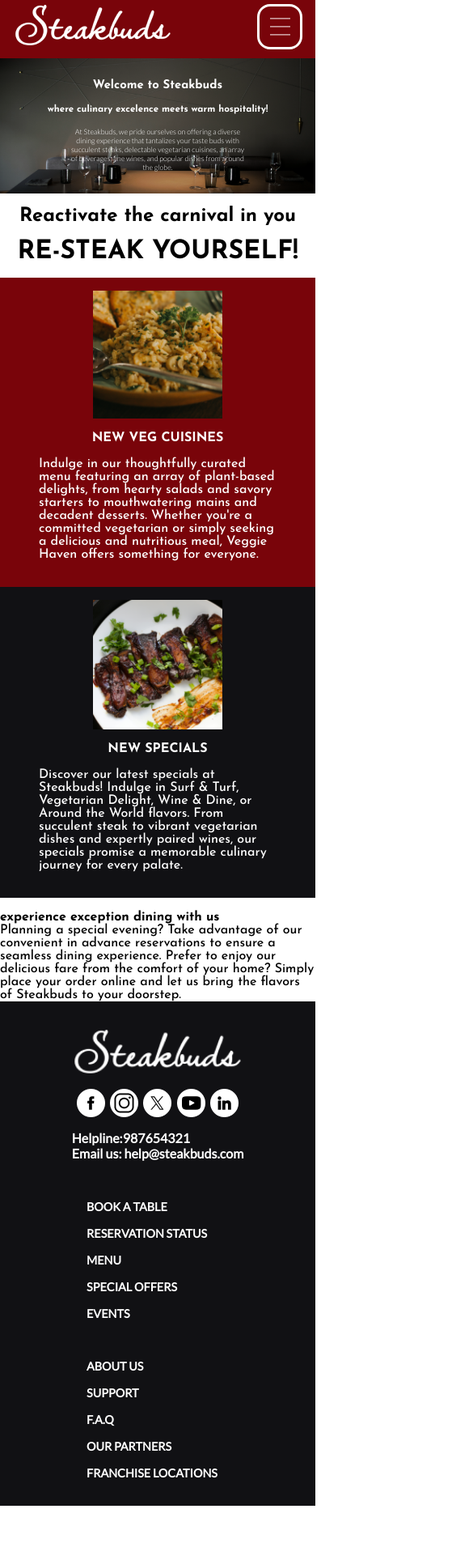
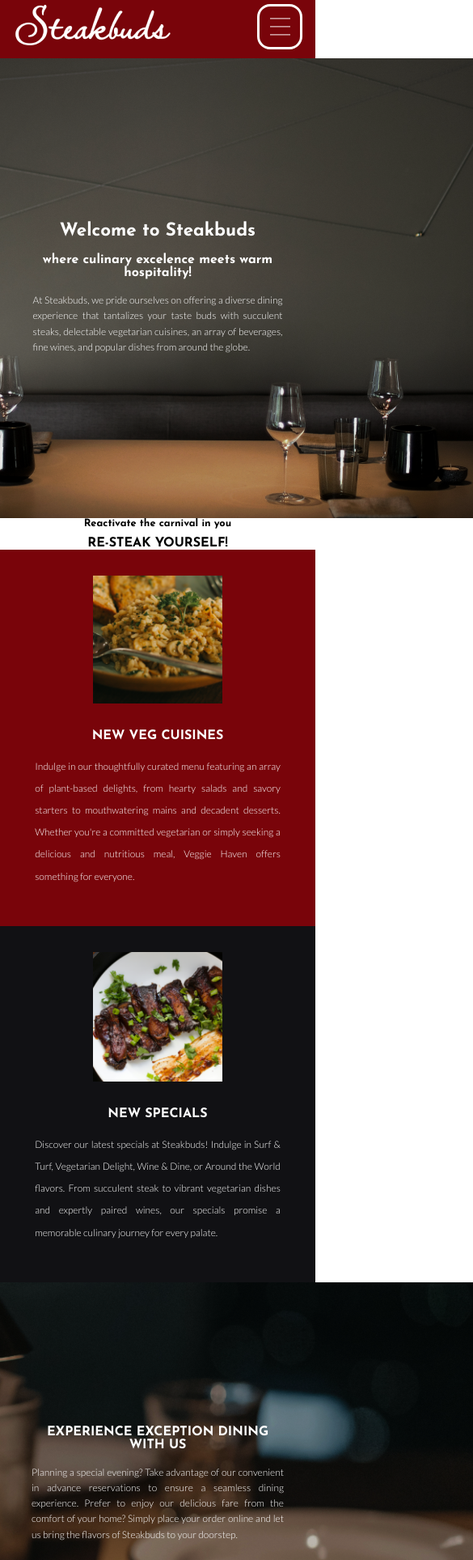
Before and after one commit to CodePracticeHub/front-end-restaurant-project, a React (Create React App) app: page / in a window 390 px wide. Shown: the part 40-1967 px from the top of the page at 81% size, 585 px wide, since content can reach past the window. Before the commit the page ends 1900 px from the top, so only its background shows below. Built offline with nearby package versions, Linux system fonts and the light colour scheme.

Commit message:
phone edition design complete, carousel missing

```diff
--- a/src/react-components/header/header.css
+++ b/src/react-components/header/header.css
@@ -79,6 +79,9 @@
   .nav--section-top ul {
     column-gap: 1rem;
   }
+  .nav--section-top ul li {
+    font-size: 0.75rem;
+  }
   .nav--section-bottom {
     justify-content: space-between;
     padding: 0 1rem;
--- a/src/react-components/header/header.scss
+++ b/src/react-components/header/header.scss
@@ -86,6 +86,9 @@
     &-top {
       ul {
         column-gap: 1rem;
+        li {
+          font-size: 0.75rem;
+        }
       }
     }
     &-bottom {
--- a/src/react-components/homepage/homepage.css
+++ b/src/react-components/homepage/homepage.css
@@ -9,7 +9,22 @@
   font-family: "Josefin Sans", sans-serif;
   display: flex;
   flex-direction: column;
-  row-gap: 1rem;
+}
+.homepage h1 {
+  font-size: 1.4rem;
+}
+.homepage h2 {
+  font-size: 1rem;
+}
+.homepage h3 {
+  font-size: 0.8rem;
+}
+.homepage p {
+  font-family: "Lato", sans-serif;
+  font-size: 0.75rem;
+  font-weight: 300;
+  line-height: 1.2rem;
+  text-align: justify;
 }
 .homepage--welcome {
   width: 100%;
@@ -22,13 +37,10 @@
   color: white;
   text-align: center;
 }
-.homepage--welcome img {
-  min-width: 60%;
-}
 .homepage--welcome-text {
   position: absolute;
   height: 100%;
-  width: 70%;
+  width: 90%;
   display: flex;
   flex-direction: column;
   row-gap: 1rem;
@@ -37,48 +49,39 @@
   z-index: 1;
   font-size: 1rem;
 }
-.homepage--welcome-text h1 {
-  font-size: 3.8vw;
-}
-.homepage--welcome-text h2 {
-  font-size: 3vw;
-}
-.homepage--welcome-text h3 {
-  font-size: 2vw;
-}
 .homepage--welcome-text p {
-  font-size: 2.3vw;
-  font-weight: 300;
-  font-family: "Lato", sans-serif;
-  width: 80%;
+  width: 88%;
 }
 .homepage--carousel {
   display: flex;
   flex-direction: column;
   align-items: center;
-  row-gap: 1rem;
+  row-gap: 0.6rem;
 }
 .homepage--carousel h2 {
   text-transform: uppercase;
-  font-size: 2rem;
-}
-.homepage--carousel h3 {
-  font-size: 1.5rem;
 }
 .homepage--card {
   display: flex;
   flex-direction: column;
   align-items: center;
-  padding: 1rem 2rem;
+  padding: 2rem 1.7rem;
   color: white;
 }
 .homepage--card-caption {
-  padding: 1rem;
+  padding: 2rem 1rem 1rem;
+  display: flex;
+  flex-direction: column;
+  align-items: center;
 }
 .homepage--card-caption h2 {
   text-transform: uppercase;
   text-align: center;
   margin-bottom: 1rem;
+}
+.homepage--card-caption p {
+  text-align: justify;
+  line-height: 1.7rem;
 }
 .homepage--card:first-child {
   background: #79040a;
@@ -90,8 +93,58 @@
   height: auto;
   width: 10rem;
 }
+.homepage--book {
+  color: white;
+  position: relative;
+  display: flex;
+  flex-direction: column;
+  align-items: center;
+  justify-content: center;
+}
+.homepage--book h2 {
+  text-transform: uppercase;
+  text-align: center;
+}
+.homepage--book-text {
+  row-gap: 1rem;
+  flex-direction: column;
+  display: flex;
+  width: 80%;
+  position: absolute;
+}
+.homepage--book-button {
+  margin-top: 0.5rem;
+  background: #79040a;
+  border: none;
+  border-radius: 2rem;
+  font-size: 0.75rem;
+  font-weight: 700;
+  text-transform: uppercase;
+  padding: 1rem 2rem;
+  color: white;
+}
+.homepage--book-button:hover {
+  background: white;
+  color: #111114;
+  cursor: pointer;
+}
 
 @media only screen and (min-width: 600px) {
+  .homepage h1 {
+    font-size: 3.8vw;
+  }
+  .homepage h2 {
+    font-size: 2.7vw;
+  }
+  .homepage h3 {
+    font-size: 2vw;
+  }
+  .homepage p {
+    font-size: 1.5vw;
+    font-weight: 300;
+    font-family: "Lato", sans-serif;
+    width: 80%;
+  }
   .homepage--new {
     display: flex;
     flex-direction: column;
--- a/src/react-components/homepage/homepage.scss
+++ b/src/react-components/homepage/homepage.scss
@@ -1,5 +1,7 @@
 @use "../variables.scss";
 //sass --watch src/react-components/homepage/homepage.scss src/react-components/homepage/homepage.css
+
+//responsive design - phone first
 @mixin flex-column {
   display: flex;
   flex-direction: column;
@@ -11,7 +13,22 @@
 .homepage {
   font-family: variables.$josefin_sans;
   @include flex-column();
-  row-gap: 1rem;
+  h1 {
+    font-size: 1.4rem;
+  }
+  h2 {
+    font-size: 1rem;
+  }
+  h3 {
+    font-size: 0.8rem;
+  }
+  p {
+    font-family: "Lato", sans-serif;
+    font-size: 0.75rem;
+    font-weight: 300;
+    line-height: 1.2rem;
+    text-align: justify;
+  }
 
   &--welcome {
     width: 100%;
@@ -25,13 +42,12 @@
     color: white;
     text-align: center;
     img {
-      min-width: 60%;
     }
 
     &-text {
       position: absolute;
       height: 100%;
-      width: 70%;
+      width: 90%;
       display: flex;
       flex-direction: column;
       row-gap: 1rem;
@@ -39,33 +55,17 @@
       align-items: center;
       z-index: 1;
       font-size: 1rem;
-      h1 {
-        font-size: 3.8vw;
-      }
-      h2 {
-        font-size: 3vw;
-      }
-      h3 {
-        font-size: 2vw;
-      }
       p {
-        font-size: 2.3vw;
-        font-weight: 300;
-        font-family: variables.$lato;
-        width: 80%;
+        width: 88%;
       }
     }
   }
   &--carousel {
     @include flex-column();
     align-items: center;
-    row-gap: 1rem;
+    row-gap: 0.6rem;
     h2 {
       text-transform: uppercase;
-      font-size: 2rem;
-    }
-    h3 {
-      font-size: 1.5rem;
     }
   }
 
@@ -73,15 +73,22 @@
     display: flex;
     flex-direction: column;
     align-items: center;
-    padding: 1rem 2rem;
+    padding: 2rem 1.7rem;
     color: white;
 
     &-caption {
-      padding: 1rem;
+      padding: 2rem 1rem 1rem;
+      display: flex;
+      flex-direction: column;
+      align-items: center;
       h2 {
         text-transform: uppercase;
         text-align: center;
         margin-bottom: 1rem;
+      }
+      p {
+        text-align: justify;
+        line-height: 1.7rem;
       }
     }
     &:first-child {
@@ -96,10 +103,60 @@
       width: 10rem;
     }
   }
+  &--book {
+    color: white;
+    position: relative;
+    display: flex;
+    flex-direction: column;
+    align-items: center;
+    justify-content: center;
+    h2 {
+      text-transform: uppercase;
+      text-align: center;
+    }
+    &-text {
+      row-gap: 1rem;
+      flex-direction: column;
+      display: flex;
+      width: 80%;
+      position: absolute;
+    }
+    &-button {
+      margin-top: 0.5rem;
+      background: variables.$dark_red;
+      border: none;
+      border-radius: 2rem;
+      font-size: 0.75rem;
+      font-weight: 700;
+      text-transform: uppercase;
+      padding: 1rem 2rem;
+      color: white;
+      &:hover {
+        background: white;
+        color: variables.$black;
+        cursor: pointer;
+      }
+    }
+  }
 }
 
 @media only screen and (min-width: 600px) {
   .homepage {
+    h1 {
+      font-size: 3.8vw;
+    }
+    h2 {
+      font-size: 2.7vw;
+    }
+    h3 {
+      font-size: 2vw;
+    }
+    p {
+      font-size: 1.5vw;
+      font-weight: 300;
+      font-family: variables.$lato;
+      width: 80%;
+    }
     &--new {
       display: flex;
       flex-direction: column;
--- a/src/react-components/homepage/homepage.tsx
+++ b/src/react-components/homepage/homepage.tsx
@@ -63,15 +63,23 @@ const Homepage = () => {
         ></Card>
       </section>
       <section className="homepage--book">
-        {/* <img src="../../images/rectangle-1691.png" alt="wine table" /> */}
-        <h2>experience exception dining with us </h2>
-        <p>
-          Planning a special evening? Take advantage of our convenient in
-          advance reservations to ensure a seamless dining experience. Prefer to
-          enjoy our delicious fare from the comfort of your home? Simply place
-          your order online and let us bring the flavors of Steakbuds to your
-          doorstep.
-        </p>
+        <img
+          src={require("../../images/rectangle-1691.png")}
+          alt="reservation table"
+        />
+        <div className="homepage--book-text">
+          {" "}
+          <h2>experience exception dining with us </h2>
+          <p>
+            Planning a special evening? Take advantage of our convenient in
+            advance reservations to ensure a seamless dining experience. Prefer
+            to enjoy our delicious fare from the comfort of your home? Simply
+            place your order online and let us bring the flavors of Steakbuds to
+            your doorstep.
+          </p>
+          <button className="homepage--book-button">Book a table</button>
+        </div>
+
       </section>
     </main>
   );
```
Also changed, not shown: 2 other files (tests, documents, lock files or other folders).
